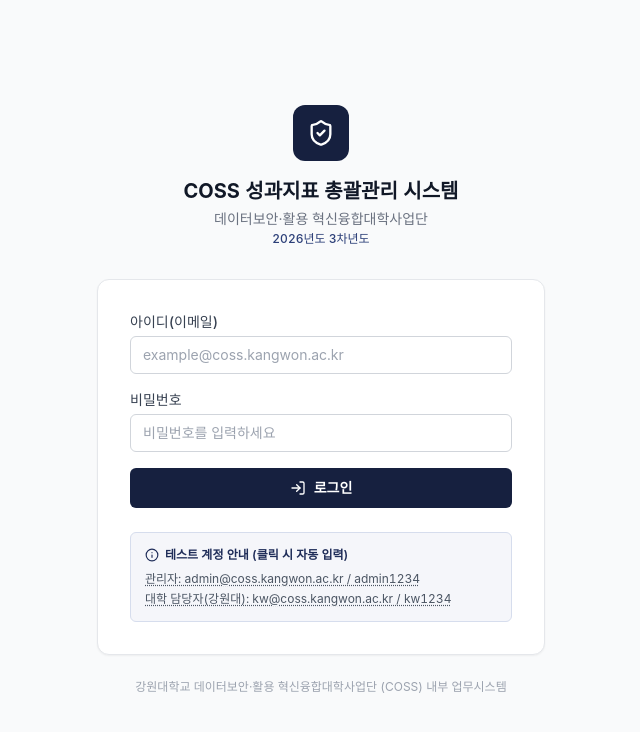
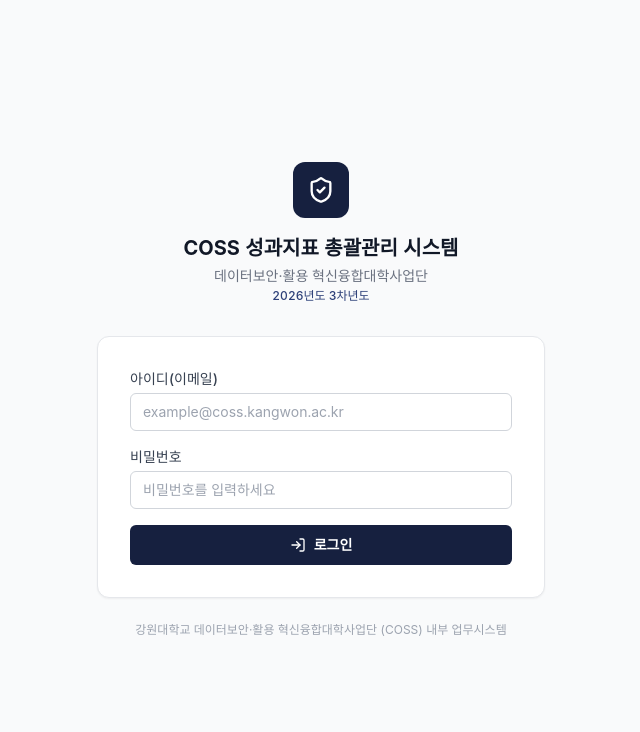
Before and after one commit to bang960328-byte/bang9603-report, a React (Vite) app: page /login in a window 1280 px wide. Shown: the top 732 px of the page, without its empty margins (319-959 px from the left). Built offline with nearby package versions, Linux system fonts and the light colour scheme; no server answers.

Commit message:
Update LoginPage.tsx

```diff
--- a/src/pages/LoginPage.tsx
+++ b/src/pages/LoginPage.tsx
@@ -1,6 +1,6 @@
 import { useState, type FormEvent } from 'react';
 import { useNavigate } from 'react-router-dom';
-import { ShieldCheck, LogIn, Info } from 'lucide-react';
+import { ShieldCheck, LogIn } from 'lucide-react';
 import { useAuth } from '@/context/AuthContext';
 
 export function LoginPage() {
@@ -22,11 +22,6 @@ export function LoginPage() {
     } else {
       setError(res.message ?? '로그인에 실패했습니다.');
     }
-  };
-
-  const fillTestAccount = (testEmail: string, testPassword: string) => {
-    setEmail(testEmail);
-    setPassword(testPassword);
   };
 
   return (
@@ -79,33 +74,6 @@ export function LoginPage() {
               {isSubmitting ? '로그인 중...' : '로그인'}
             </button>
           </form>
-
-          <div className="mt-6 rounded-md border border-navy-100 bg-navy-50/60 p-3.5">
-            <p className="mb-2 flex items-center gap-1.5 text-xs font-semibold text-navy-700">
-              <Info className="h-3.5 w-3.5" />
-              테스트 계정 안내 (클릭 시 자동 입력)
-            </p>
-            <ul className="space-y-1 text-xs text-gray-600">
-              <li>
-                <button
-                  type="button"
-                  className="underline decoration-dotted underline-offset-2 hover:text-navy-700"
-                  onClick={() => fillTestAccount('admin@coss.kangwon.ac.kr', 'admin1234')}
-                >
-                  관리자: admin@coss.kangwon.ac.kr / admin1234
-                </button>
-              </li>
-              <li>
-                <button
-                  type="button"
-                  className="underline decoration-dotted underline-offset-2 hover:text-navy-700"
-                  onClick={() => fillTestAccount('kw@coss.kangwon.ac.kr', 'kw1234')}
-                >
-                  대학 담당자(강원대): kw@coss.kangwon.ac.kr / kw1234
-                </button>
-              </li>
-            </ul>
-          </div>
         </div>
 
         <p className="mt-6 text-center text-xs text-gray-400">
```
